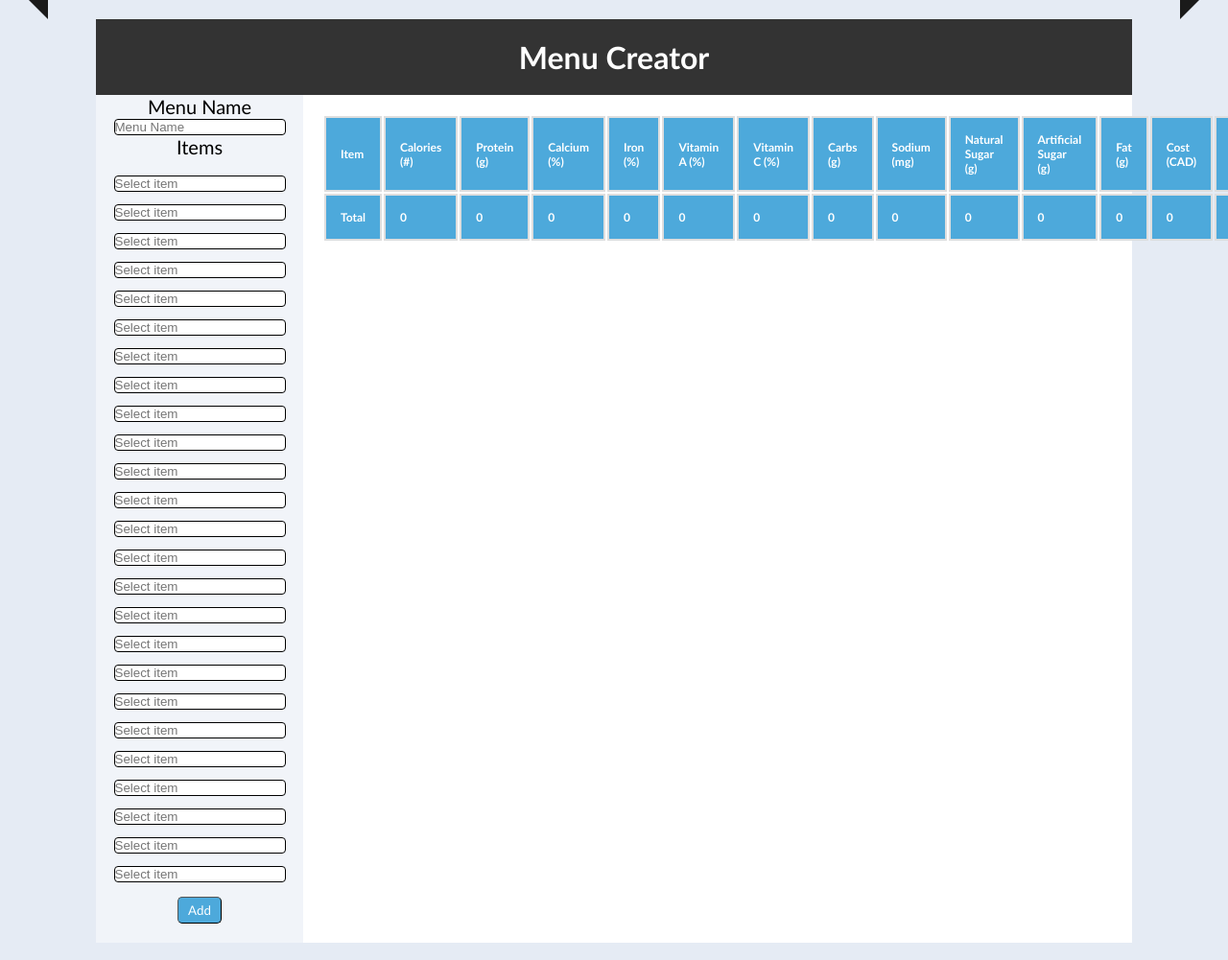
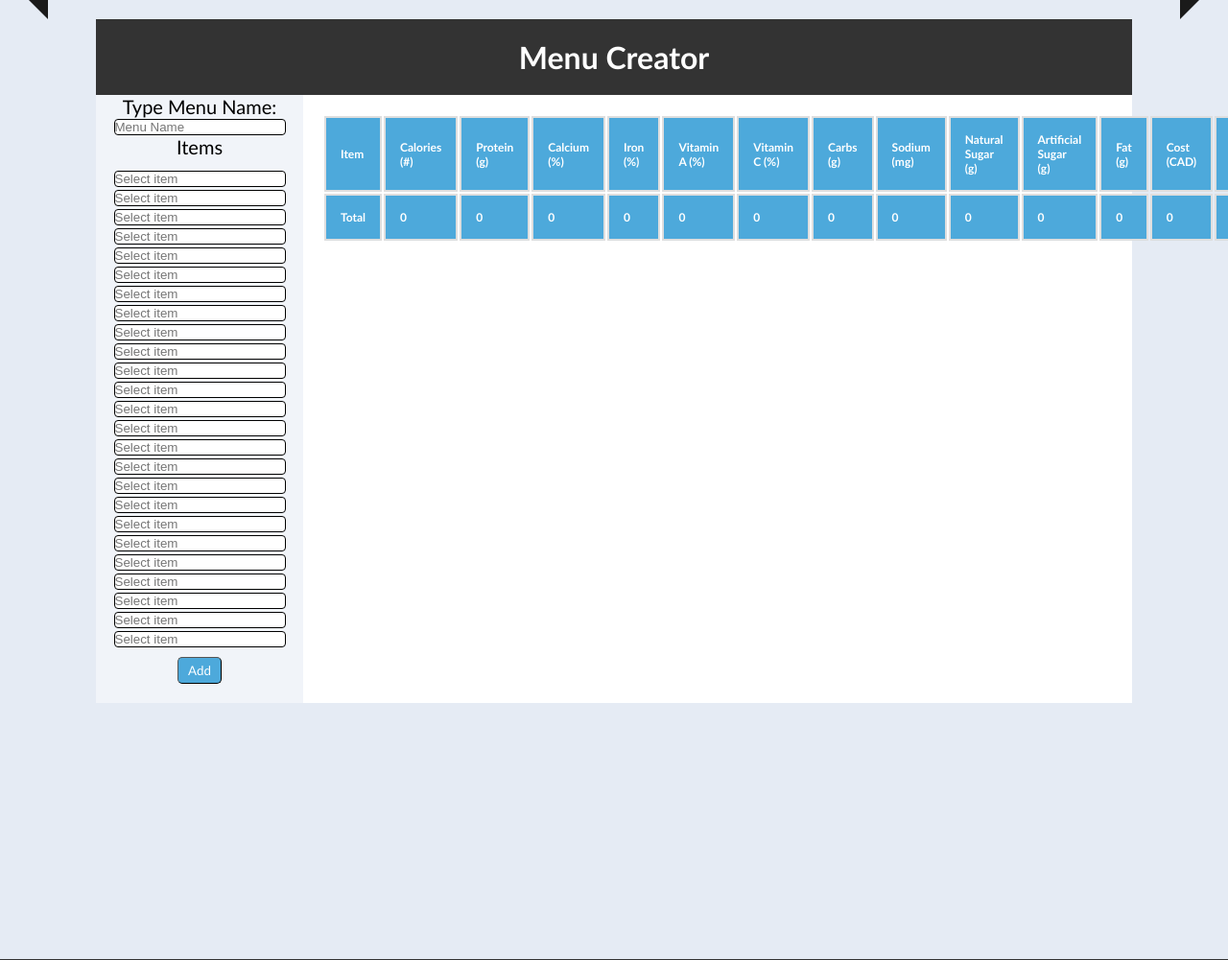
Before and after one commit to SuperMK15/Food4Kids, a PHP site: page /pages/addMenu.php in a window 1280 px wide; the page is wider, and only the part inside the window is pictured. Shown: the part 75-1076 px from the top of that part at 96% size. Run offline with PHP 8.4, Linux system fonts and the light colour scheme; the template is opened without the code that fills it, so the values that code supplies are empty; data comes from the database, SQL or seed files in the repository.

Commit message:
Update addMenu.php

```diff
--- a/pages/addMenu.php
+++ b/pages/addMenu.php
@@ -49,14 +49,14 @@
       <!--code for right side-->
         <div class="selection-form">
           <div class="select-menu">
-          <p>Menu Name</p>
+          <form method="post" action="../pages/calculator.php">
+          <p>Type Menu Name:</p>
             <?php
               echo '<input type="text" id="food" name="newMenuName" placeholder="Menu Name">';
             ?>
             <p>Items</p>
           </div>
           <ul>
-            <form method="post" action="../pages/menuEditor.php">
               <datalist id="foods">
                 <?php
                 if (!isset($_POST['item1'])) {
@@ -81,7 +81,7 @@
                   echo "</li>";
                 }
                 echo '<section class="submission">';
-                echo '<input type="submit" value="Add" class="button" name="calSubmit">';
+                echo '<input type="submit" value="Add" class="button" name="addSubmit">';
                 echo '</section>';
               ?>
             </form>
```
